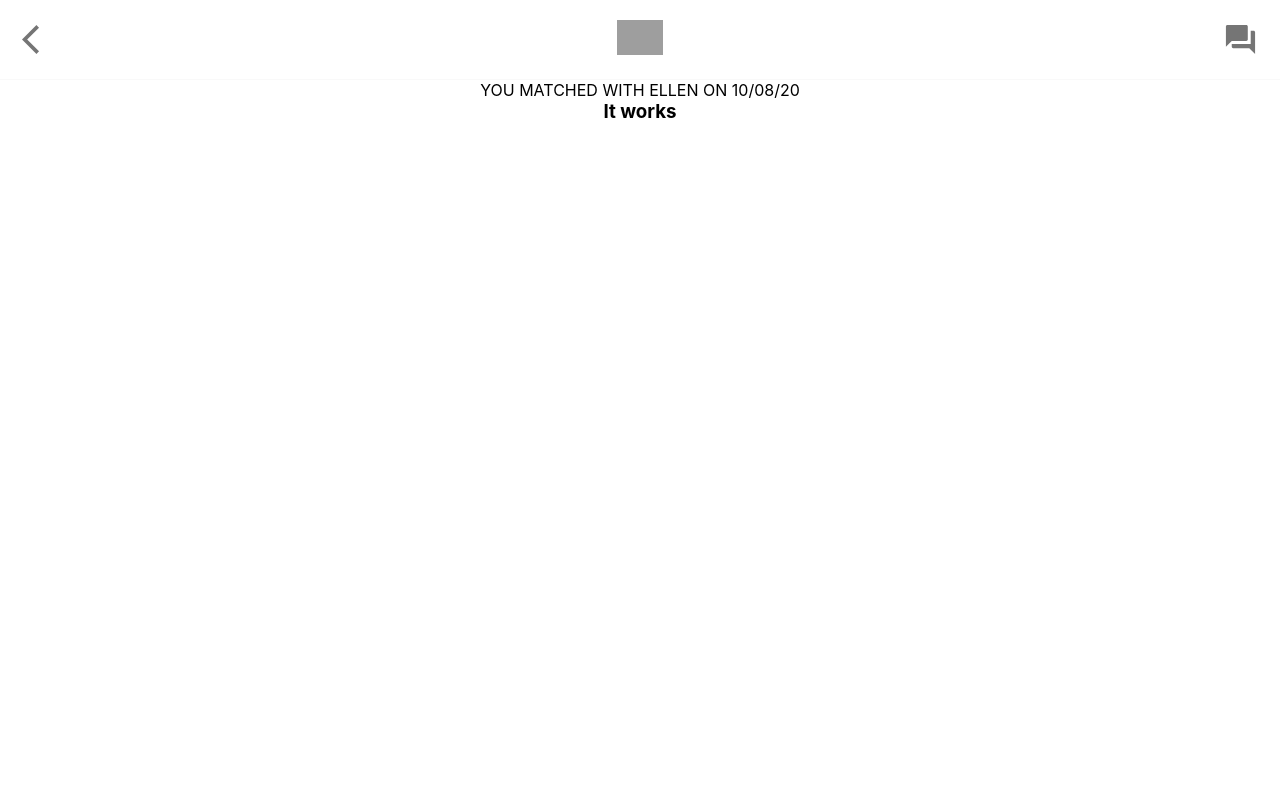
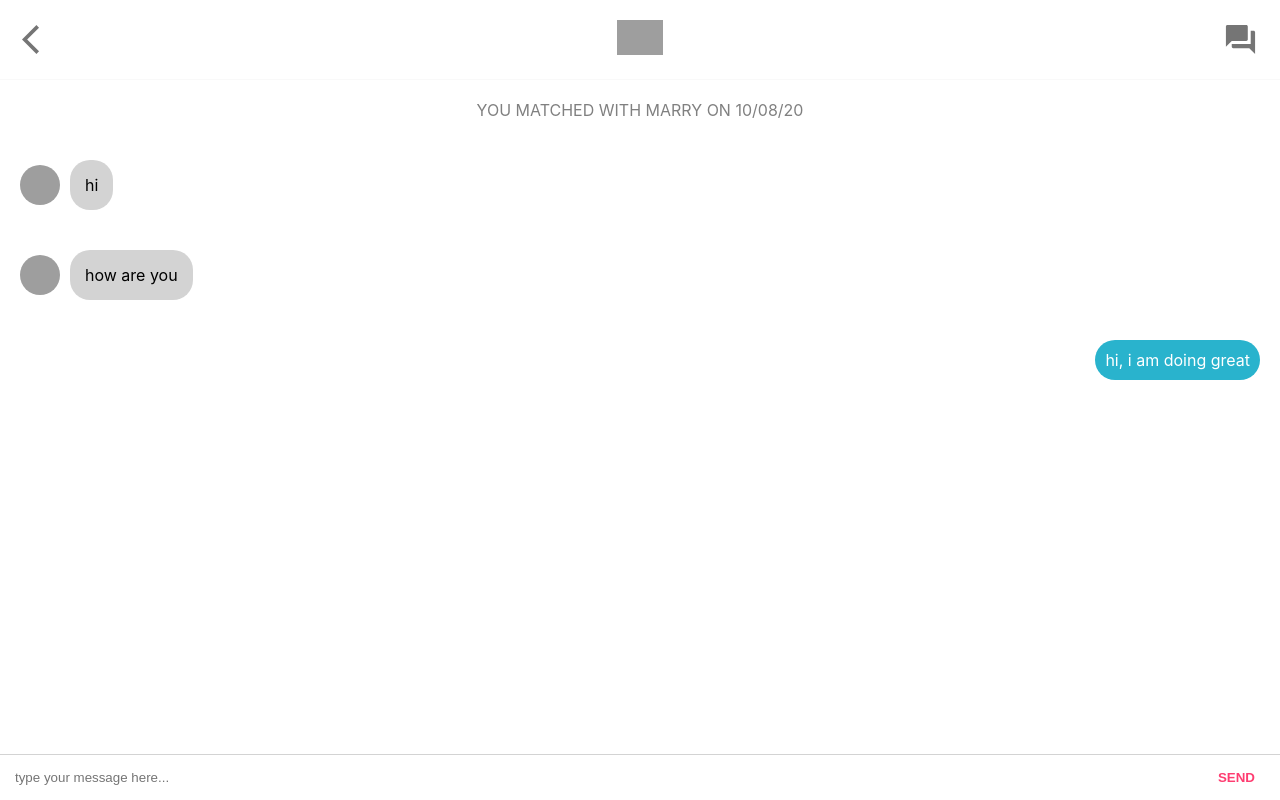
Before and after one commit to BrightonOtieno/tinder-clone, a React (Create React App) app: page /chat/1 in a window 1280 px wide. Built offline with nearby package versions, Linux system fonts and the light colour scheme; grey boxes are pictures that could not be loaded.

Commit message:
chatScreen & input

```diff
--- a/src/App.js
+++ b/src/App.js
@@ -19,7 +19,7 @@ function App() {
               <>
                 <Header backButton='/chat'/>
                 <ChatScreen/>
-                <h3>It works</h3>
+
               </>
 
             }/>
--- a/src/Chat.css
+++ b/src/Chat.css
@@ -26,3 +26,9 @@
 .chat__timestamp{
     color: lightgray;
 }
+
+
+a{
+    text-decoration: none;
+    color:inherit;
+}
--- a/src/Chat.js
+++ b/src/Chat.js
@@ -2,10 +2,11 @@ import React from 'react';
 import  Avatar  from '@material-ui/core/Avatar';
 
 import './Chat.css';
+import { Link } from 'react-router-dom';
 
 const Chat = ({name,message,profilePic, timestamp}) => {
     return (
-
+        <Link to={`/chat/${name}`}>
             <div className="chat">
                 <Avatar className="chat__image"  src={profilePic} />
                 <div className='chat__details'>
@@ -14,6 +15,8 @@ const Chat = ({name,message,profilePic, timestamp}) => {
                 </div>
                 <p className='chat__timestamp'>{timestamp}</p>
             </div>
+        </Link>
+
 
     );
 
--- /dev/null
+++ b/src/ChatScreen.css
@@ -0,0 +1,56 @@
+.chatScreen{
+
+}
+
+.chatScreen__timestamp{
+    text-align: center;
+    padding: 20px;
+    color:gray;
+}
+
+
+.chatScreen__message{
+    display: flex;
+    align-items: center;
+    padding: 20px;
+}
+
+.chatScreen__text{
+    margin-left:10px;
+    text-align: left;
+    background-color:lightgray ;
+    padding: 15px;
+    border-radius: 20px;
+}
+.chatScreen__textUser{
+    margin-left:auto;
+    /* text-align: left; */
+    background-color:#29b3cd ;
+    padding: 10px;
+    border-radius: 20px;
+    color: #fff;
+}
+
+.chatScreen__input{
+    display: flex;
+    padding:5px ;
+    position: fixed;
+    bottom: 0;
+    width:100%;
+    border-top: 1px solid lightgray;
+}
+
+
+.chatScreen__inputField{
+    flex:1;
+    padding:10px;
+    border:none;
+}
+
+.chatScreen__inputButton{
+    border: none;
+    margin-right: 20px;
+    background-color: #fff;
+    font-weight: bolder;
+    color: #fe3d71 ;
+}
--- a/src/ChatScreen.js
+++ b/src/ChatScreen.js
@@ -1,26 +1,72 @@
+import Avatar from '@material-ui/core/Avatar';
 import React,{useState} from 'react';
+import './ChatScreen.css';
 
 function ChatScreen() {
-    const [messages,setMessage] = useState([
+    const [input,setInput] = useState('');
+    const [messages,setMessages] = useState([
         {
-            name:'Ellen',
-            image:'https://cdn.mos.cms.futurecdn.net/g2sGmWUqSffTsQYrqCjW5d.jpg',
-            message:'whats up'
+            name:'Marry',
+            image:'https://images.unsplash.com/photo-1494790108377-be9c29b29330?ixlib=rb-1.2.1&ixid=MnwxMjA3fDB8MHxzZWFyY2h8NXx8Z2lybHxlbnwwfHwwfHw%3D&auto=format&fit=crop&w=700&q=60',
+            message:'hi'
         },
 
         {
-            name:'Ellen',
-            image:'https://cdn.mos.cms.futurecdn.net/g2sGmWUqSffTsQYrqCjW5d.jpg',
-            message:'Hey whats good'
+            name:'Marry',
+            image:'https://images.unsplash.com/photo-1494790108377-be9c29b29330?ixlib=rb-1.2.1&ixid=MnwxMjA3fDB8MHxzZWFyY2h8NXx8Z2lybHxlbnwwfHwwfHw%3D&auto=format&fit=crop&w=700&q=60',
+            message:'how are you'
         },
         {
-            message:'How is it going'
+            message:'hi, i am doing great'
         }
 
-    ])
+    ]);
+    const handleSend=(e) =>{
+        e.preventDefault();
+        setMessages([...messages,{message:input}])
+        setInput('')
+    }
     return (
         <div className='chatScreen'>
-            <p>YOU MATCHED WITH ELLEN ON 10/08/20</p>
+            <p className='chatScreen__timestamp'>YOU MATCHED WITH MARRY ON 10/08/20</p>
+            {messages.map((message)=>(
+                message.name ? (
+                <div className="chatScreen__message">
+                    <Avatar
+                        className="chatScreen__image"
+                        alt={message.name}
+                        src={message.image}
+                    />
+                    <p className='chatScreen__text'>{message.message}</p>
+                </div>
+
+                ):(
+                    <div className="chatScreen__message">
+                        <p className="chatScreen__textUser">{message.message}</p>
+                    </div>
+                )
+
+
+
+
+            ))}
+
+
+            <form className='chatScreen__input'>
+                <input
+                    value={input}
+                    onChange={(e)=> setInput(e.target.value)}
+                    type="text"
+                    className='chatScreen__inputField'
+                    placeholder='type your message here...'
+                />
+                <button
+                    type='submit'
+                    onClick={handleSend}
+                    className='chatScreen__inputButton'>SEND</button>
+            </form>
+
+
         </div>
     );
 }
--- a/src/Chats.js
+++ b/src/Chats.js
@@ -31,6 +31,12 @@ const Chats = () => {
                 timestamp="40 seconds ago"
                 profilePic="https://api.time.com/wp-content/uploads/2017/02/john-wick-2-keanu-reeves1.jpg"
             />
+            <Chat
+                name="Marry"
+                message="hi"
+                timestamp="40 seconds ago"
+                profilePic="https://images.unsplash.com/photo-1494790108377-be9c29b29330?ixlib=rb-1.2.1&ixid=MnwxMjA3fDB8MHxzZWFyY2h8NXx8Z2lybHxlbnwwfHwwfHw%3D&auto=format&fit=crop&w=700&q=60"
+            />
         </div>
         );
 
--- a/src/SwipeButtons.css
+++ b/src/SwipeButtons.css
@@ -1,6 +1,6 @@
 .swipeButtons{
     position: fixed;
-    bottom:5vh;
+    bottom:1vh;
     width:100%;
     display: flex;
     justify-content: space-evenly;
--- a/src/TinderCards.css
+++ b/src/TinderCards.css
@@ -2,11 +2,11 @@
     position:relative;
     width: 600px;
     max-width: 85vw;
-    height:50vh ;
+    height:60vh ;
     padding: 20px;
     border-radius: 20px;
     background-size: cover;
-    background-position: center;
+    background-position:center;
     background-repeat: no-repeat;
     box-shadow: 0px 18px 53px 0px rgba(0, 0, 0, 0.3);
 }
```
Lines whose indentation alone changed are shown as unchanged.
